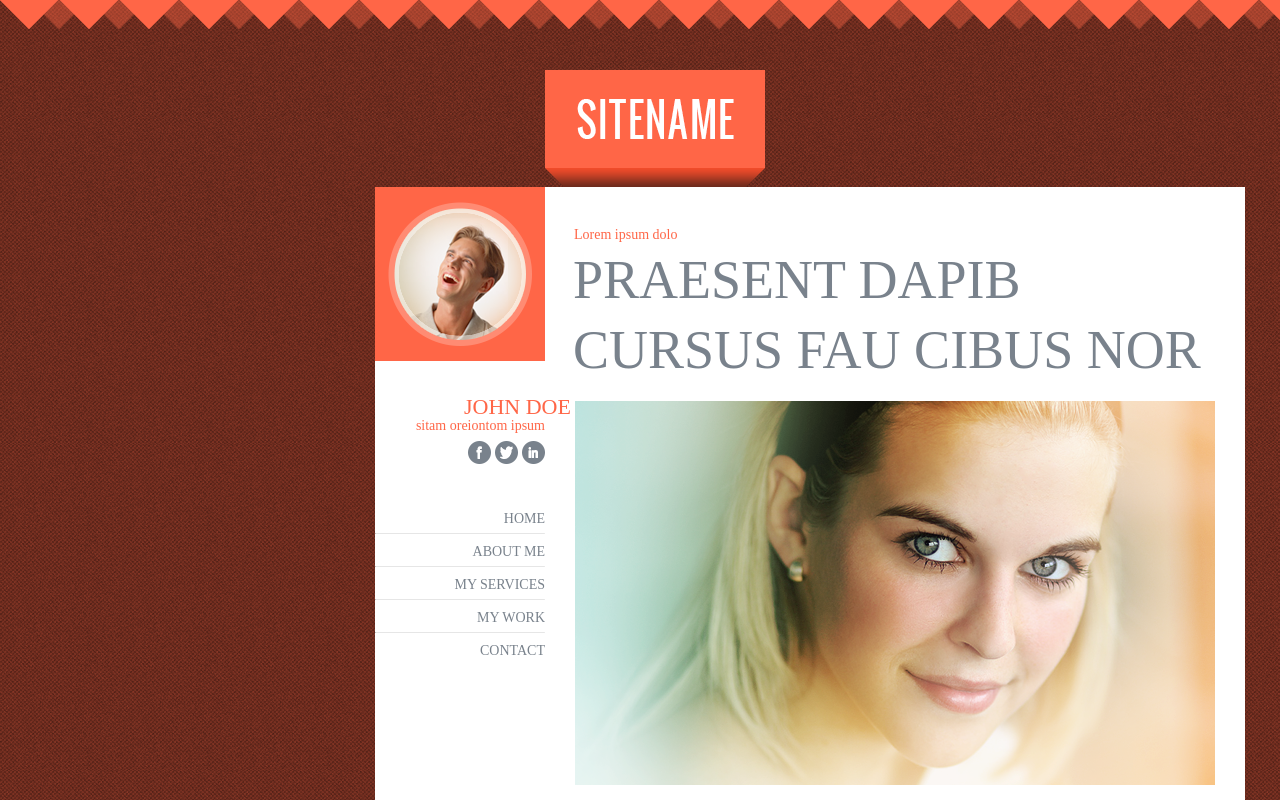
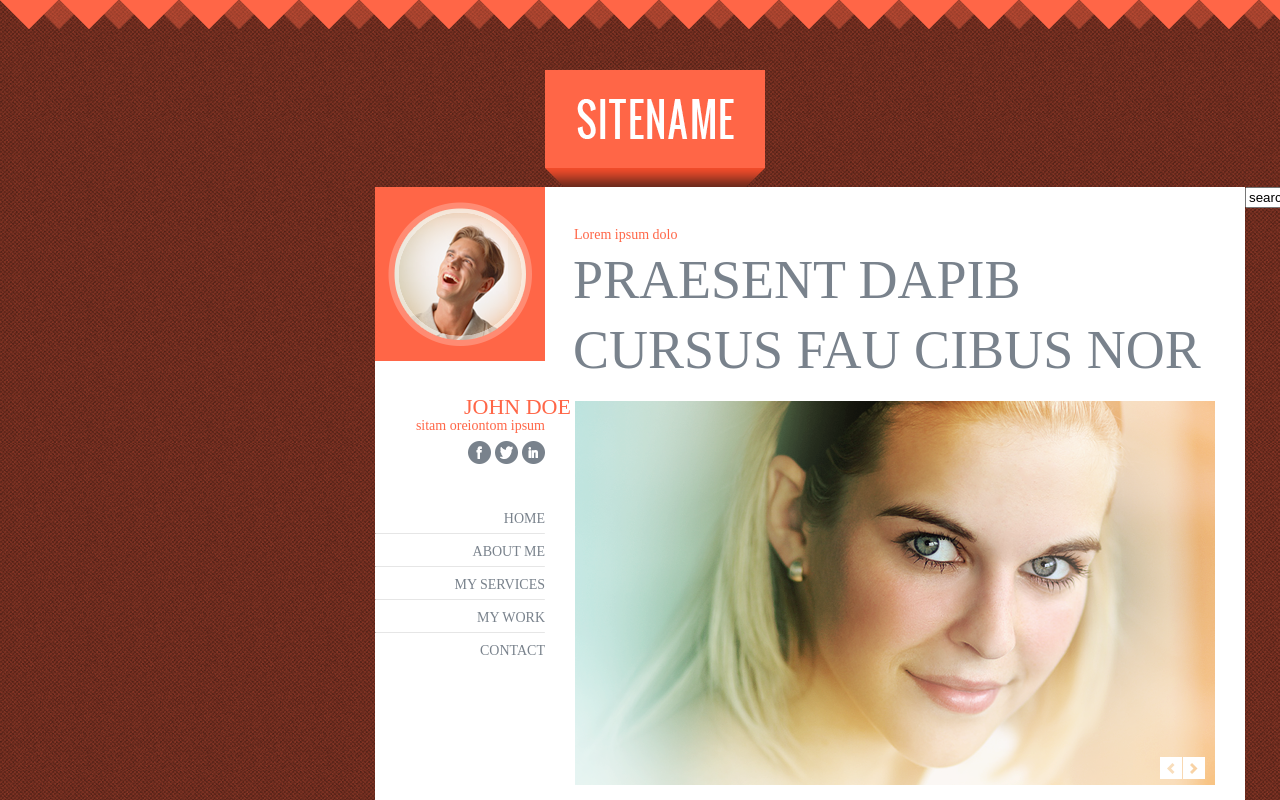
Before and after one commit to dmitryyankovich/dmitryyankovich.github.io, a plain HTML site: page index.html in a window 1280 px wide. Shown: the top 800 px of the page. Drawn offline with Linux system fonts and the light colour scheme.

Commit message:
added arrows

```diff
--- a/index.html
+++ b/index.html
@@ -43,7 +43,17 @@
     </div>
     <div id="banner">
         <a href=""><img src="img/banner.png"></a>
+        <div>
+            <a href="" class="left_arrow"><img src="img/left_arrow.png"></a>
+            <a href="" class="right_arrow"><img src="img/right_arrow.png"></a>
+        </div>
     </div>
+</div>
+<div id="sidebar_list">
+    <li id="search">
+        <input type="text" name="s" id="s" value="search here..." onblur="if (this.value==''){this.value = 'search here...';}" onfocus="if (this.value=='search here...'){this.value = '';}">
+        <input id="search_image" class="sbutton" type="submit" value="Поиск">
+    </li>
 </div>
 </body>
 </html>
--- a/style.css
+++ b/style.css
@@ -20,6 +20,7 @@ body {
 }
 
 #container{
+    float: left;
     width: 870px;
     height: 1815px;
     background-color:#fff;
@@ -81,12 +82,24 @@ body {
     width: 640px;
     height: 384px;
 }
-
-#banner a img{
-    width: 640px;
-    height: 384px;
+#sidebar_list{
+    display: list-item;
+    list-style: none;
 }
-
+.left_arrow{
+    width: 22px;
+    height: 22px;
+    position: absolute;
+    padding-right: 1px;
+    margin: -32px 0px 0px 585px;
+}
+.right_arrow{
+    width: 22px;
+    height: 22px;
+    position: absolute;
+    padding-right: 1px;
+    margin: -32px 0px 0px 608px;
+}
 #menu_social{
     float: left;
     width: 170px;
```
